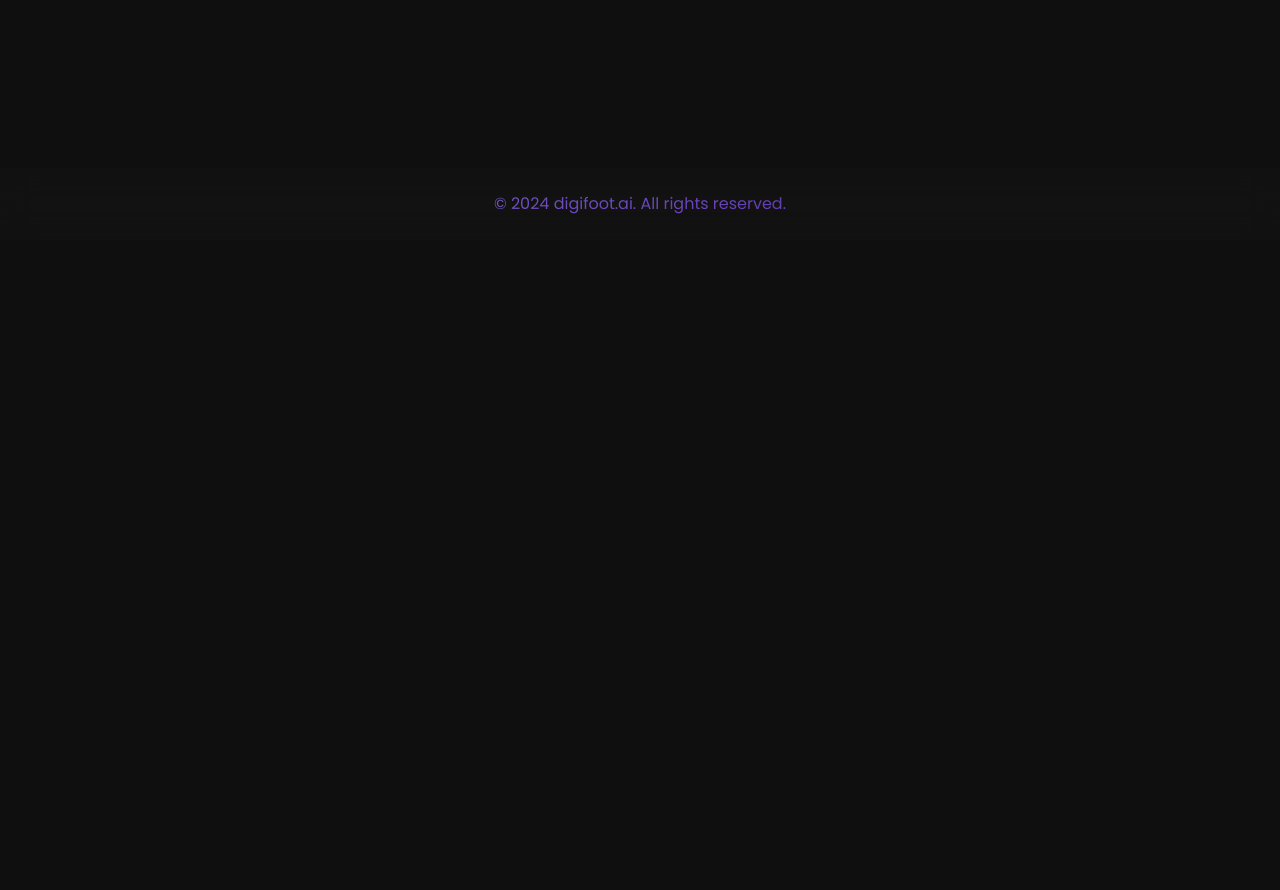
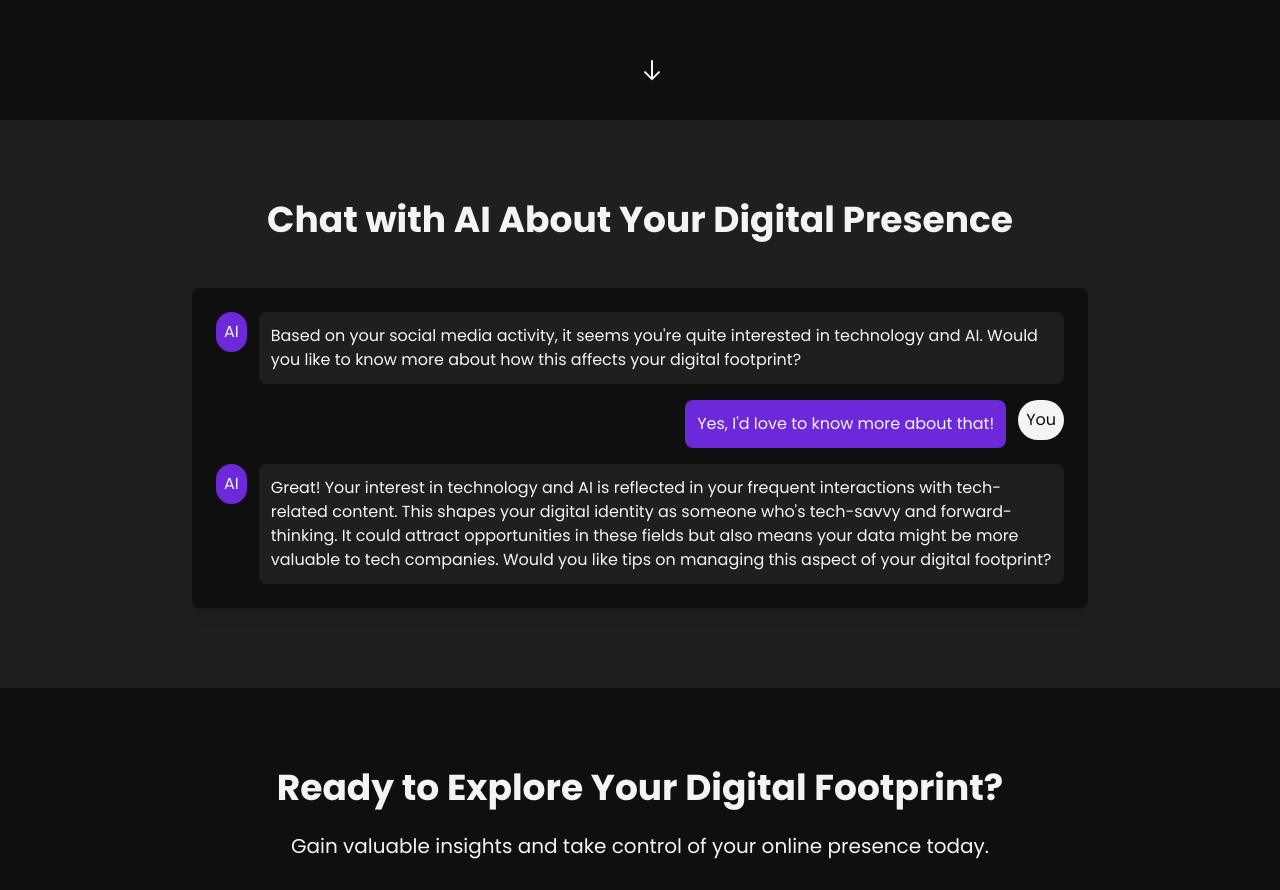
Before and after one commit to micahc123/digifoot.ai, a Next.js app: page / in a window 1280 px wide. Shown: the part 680-1570 px from the top of the page. Before the commit the page ends 920 px from the top, so only its background shows below. Built offline with nearby package versions, Linux system fonts and the light colour scheme.

Commit message:
made ui better

```diff
--- a/src/app/page.js
+++ b/src/app/page.js
@@ -1,6 +1,6 @@
 "use client";
 import React, { useState, useEffect } from "react";
-import { motion } from "framer-motion";
+import { motion, useScroll, useTransform } from "framer-motion";
 import Link from "next/link";
 
 const TypewriterText = ({ text }) => {
@@ -44,8 +44,14 @@ const SpotlightBackground = () => {
     <div
       className="spotlight"
       style={{
-        left: mousePosition.x,
-        top: mousePosition.y,
+        background: `radial-gradient(circle at ${mousePosition.x}px ${mousePosition.y}px, rgba(255,255,255,0.1) 0%, rgba(0,0,0,0) 80%)`,
+        position: 'fixed',
+        top: 0,
+        left: 0,
+        width: '100vw',
+        height: '100vh',
+        pointerEvents: 'none',
+        zIndex: 1, // Ensure the spotlight is behind other content
       }}
     />
   );
@@ -67,10 +73,41 @@ const CoverComponent = ({ children }) => {
   );
 };
 
+const FeatureCard = ({ title, description, icon }) => {
+  return (
+    <motion.div
+      className="bg-surface p-6 rounded-lg shadow-lg"
+      whileHover={{ scale: 1.05 }}
+      whileTap={{ scale: 0.95 }}
+    >
+      <div className="text-4xl mb-4">{icon}</div>
+      <h3 className="text-xl font-semibold mb-2">{title}</h3>
+      <p>{description}</p>
+    </motion.div>
+  );
+};
+
+const ParallaxSection = ({ children }) => {
+  const { scrollYProgress } = useScroll();
+  const y = useTransform(scrollYProgress, [0, 1], ["0%", "50%"]);
+
+  return (
+    <motion.div
+      style={{ y }}
+      className="relative z-10"
+    >
+      {children}
+    </motion.div>
+  );
+};
+
 export default function Home() {
   return (
-    <div className="h-screen w-full bg-background flex flex-col items-center justify-center overflow-hidden relative">
+    <div className="min-h-screen w-full bg-background text-text overflow-x-hidden">
       <SpotlightBackground />
+
+      {/* Hero Section */}
+      <section className="min-h-screen flex flex-col items-center justify-center relative px-4">
         <CoverComponent>
           <motion.h1
             initial={{ opacity: 0.5, y: 100 }}
@@ -80,18 +117,78 @@ export default function Home() {
               duration: 0.8,
               ease: "easeInOut",
             }}
-          className="mt-8 text-gradient py-4 text-center text-4xl font-medium tracking-tight md:text-7xl"
+            className="text-gradient py-4 text-center text-4xl font-medium tracking-tight md:text-7xl"
           >
             <TypewriterText text="Discover Your Digital Footprint" />
           </motion.h1>
         </CoverComponent>
-      <div className="flex flex-col items-center justify-center mt-10 z-50">
+        <div className="flex flex-col items-center justify-center mt-10 z-10">
           <Link href="/dashboard">
-          <button className="px-6 py-3 rounded-full bg-primary text-text hover:bg-secondary transition-colors duration-300 text-lg font-semibold">
+            <motion.button
+              className="px-6 py-3 rounded-full bg-primary text-text hover:bg-secondary transition-colors duration-300 text-lg font-semibold"
+              whileHover={{ scale: 1.1 }}
+              whileTap={{ scale: 0.9 }}
+            >
               Get Started
-          </button>
+            </motion.button>
           </Link>
         </div>
+        <motion.div
+          className="absolute bottom-10 left-1/2 transform -translate-x-1/2"
+          animate={{ y: [0, 10, 0] }}
+          transition={{ repeat: Infinity, duration: 1.5 }}
+        >
+          <svg className="w-6 h-6 text-text" fill="none" strokeLinecap="round" strokeLinejoin="round" strokeWidth="2" viewBox="0 0 24 24" stroke="currentColor">
+            <path d="M19 14l-7 7m0 0l-7-7m7 7V3"></path>
+          </svg>
+        </motion.div>
+      </section>
+
+      {/* AI Chat Preview Section */}
+      <section className="py-20 px-4 bg-surface">
+        <div className="max-w-4xl mx-auto">
+          <h2 className="text-4xl font-bold text-center mb-12">Chat with AI About Your Digital Presence</h2>
+          <div className="bg-background p-6 rounded-lg shadow-lg">
+            <div className="space-y-4">
+              <div className="flex items-start">
+                <div className="flex-shrink-0 bg-primary text-text rounded-full p-2">AI</div>
+                <div className="ml-3 bg-surface p-3 rounded-lg">
+                  <p>Based on your social media activity, it seems you're quite interested in technology and AI. Would you like to know more about how this affects your digital footprint?</p>
+                </div>
+              </div>
+              <div className="flex items-start justify-end">
+                <div className="mr-3 bg-primary p-3 rounded-lg">
+                  <p>Yes, I'd love to know more about that!</p>
+                </div>
+                <div className="flex-shrink-0 bg-text text-background rounded-full p-2">You</div>
+              </div>
+              <div className="flex items-start">
+                <div className="flex-shrink-0 bg-primary text-text rounded-full p-2">AI</div>
+                <div className="ml-3 bg-surface p-3 rounded-lg">
+                  <p>Great! Your interest in technology and AI is reflected in your frequent interactions with tech-related content. This shapes your digital identity as someone who's tech-savvy and forward-thinking. It could attract opportunities in these fields but also means your data might be more valuable to tech companies. Would you like tips on managing this aspect of your digital footprint?</p>
+                </div>
+              </div>
+            </div>
+          </div>
+        </div>
+      </section>
+
+      {/* CTA Section */}
+      <section className="py-20 px-4">
+        <div className="max-w-4xl mx-auto text-center">
+          <h2 className="text-4xl font-bold mb-6">Ready to Explore Your Digital Footprint?</h2>
+          <p className="mb-8 text-xl">Gain valuable insights and take control of your online presence today.</p>
+          <Link href="/dashboard">
+            <motion.button
+              className="px-8 py-4 rounded-full bg-primary text-text hover:bg-secondary transition-colors duration-300 text-xl font-semibold"
+              whileHover={{ scale: 1.05 }}
+              whileTap={{ scale: 0.95 }}
+            >
+              Start Your Journey
+            </motion.button>
+          </Link>
+        </div>
+      </section>
     </div>
   );
 }
```
Lines whose indentation alone changed are shown as unchanged.
